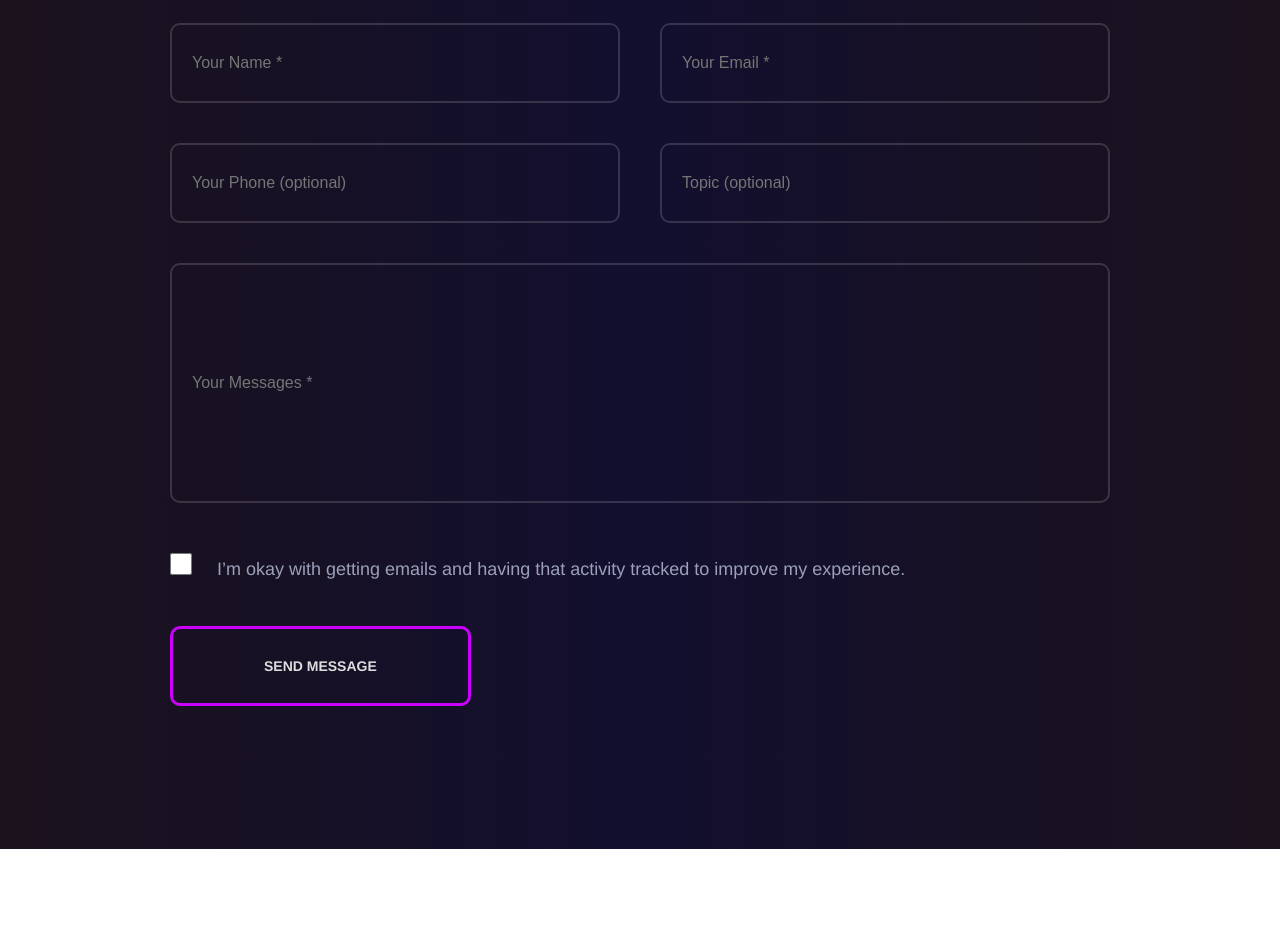
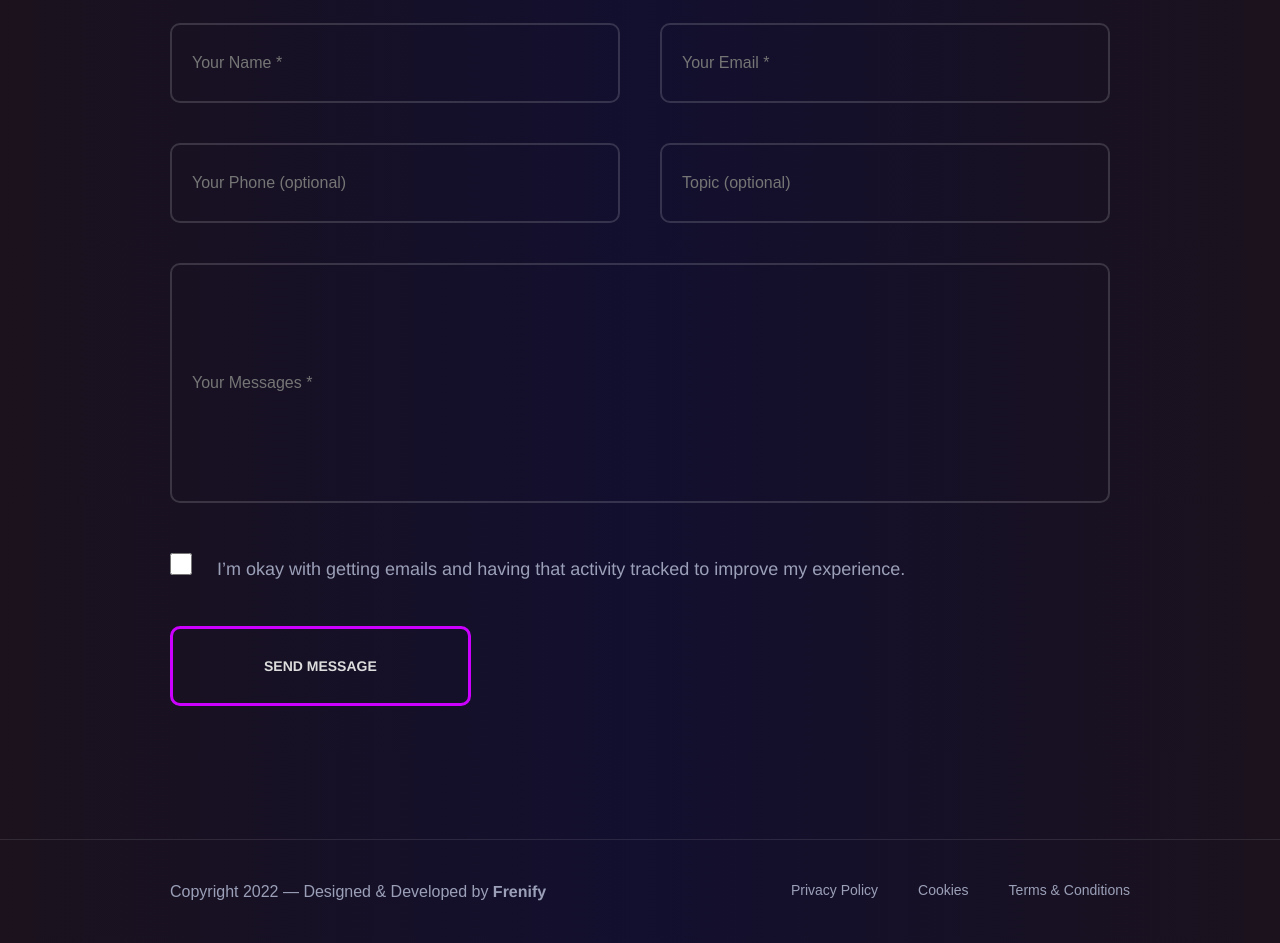
Before and after one commit to givoxxs/Landingpage_MetaPortal, a plain HTML site: page index.html in a window 1280 px wide. Shown: the part 10424-11367 px from the top of the page. Before the commit the page ends 11273 px from the top, so only its background shows below. Drawn offline with nearby package versions, Linux system fonts and the light colour scheme.

Commit message:
add footer

```diff
--- a/assets/css/style.css
+++ b/assets/css/style.css
@@ -1190,7 +1190,7 @@ p {
 
 /* CONTACT */
 #contact {
-    padding: 144px 0 150px;
+    padding: 144px 0 0px;
     width: 100%;
     margin: 0;
 }
@@ -1344,3 +1344,39 @@ input[type="checkbox"] {
 .send_mess a:hover {
     opacity: 0.7;
 }
+/* footer */
+.footer {
+    /* margin: 140px 100px 0; */
+    margin-top: 140px;
+    width: 100%;
+    padding: 40px 150px;
+    display: flex;
+    flex-direction: row;
+    justify-content: space-between;
+    border-top: 1px solid rgba(255, 255, 255, 0.1);
+}
+
+.footer .intro {
+    display: flex;
+    flex-direction: row;
+    font-size: 16px;
+    color: #9ba0b8;
+    font-weight: 500;
+    padding-left: 20px;
+}
+
+.footer strong {
+    font-weight: 600!important;
+}
+
+.footer .outro {
+    list-style-type: none;
+    display: flex;
+    flex-direction: row;
+}
+
+.footer li p {
+    padding-left: 40px;
+    font-size: 14px;
+    color: #9ba0b8;
+}
--- a/index.html
+++ b/index.html
@@ -715,7 +715,31 @@
                                 <a href="#">Send message</a>
                             </div>
                         </div>
+
                     </div>
+                </div>
+
+                <div class="footer">
+                    <div class="intro">
+                            <p>Copyright 2022 — Designed & Developed by <strong>Frenify</strong></p>
+                    </div>
+                    <ul class="outro">
+                        <li>
+                            <a href="#">
+                                <p>Privacy Policy</p>
+                            </a>
+                        </li>
+                        <li>
+                            <a href="#">
+                                <p>Cookies</p>
+                            </a>
+                        </li>
+                        <li>
+                            <a href="#">
+                                <p>Terms & Conditions</p>
+                            </a>
+                        </li>
+                    </ul>
                 </div>
             </div>
         </div>
```
